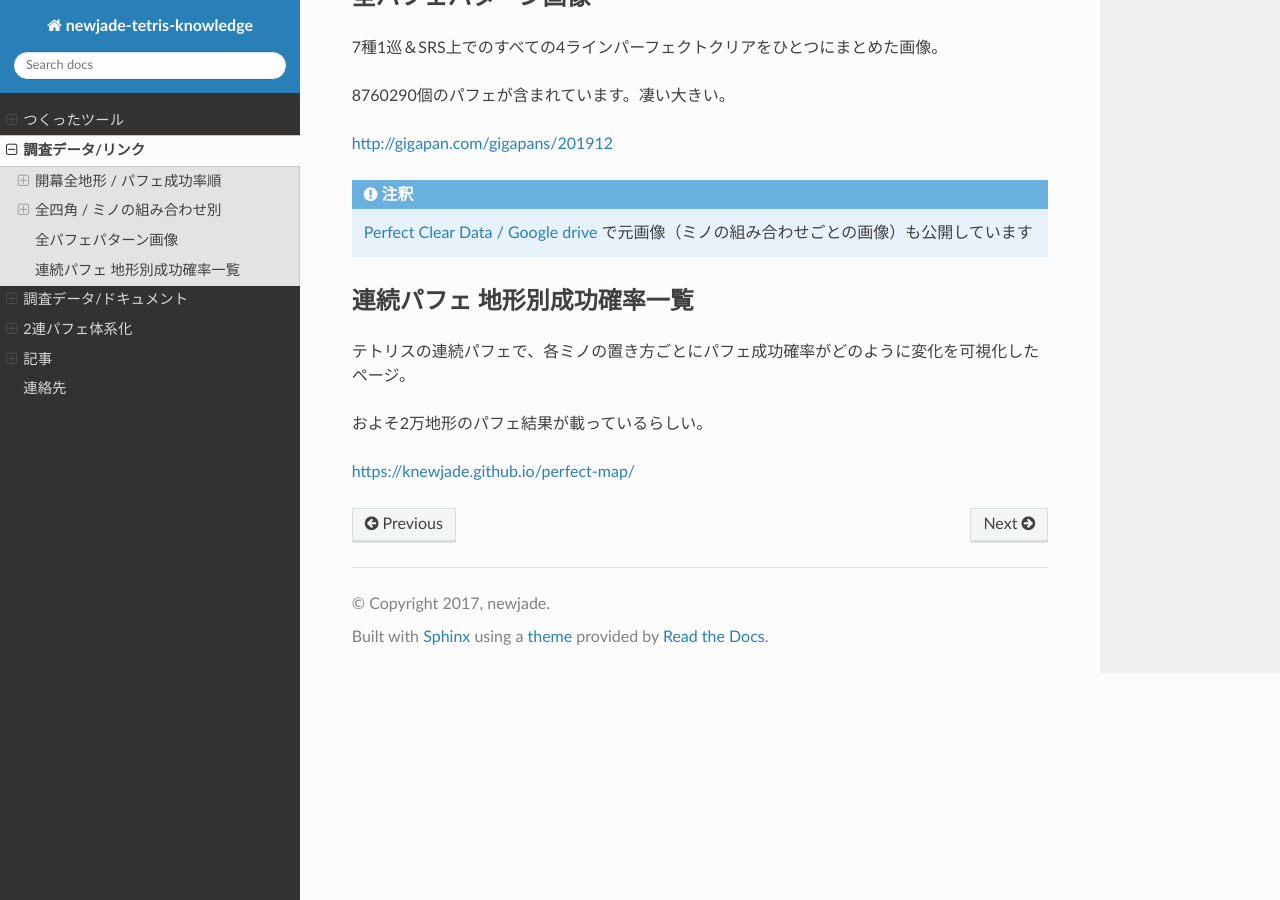
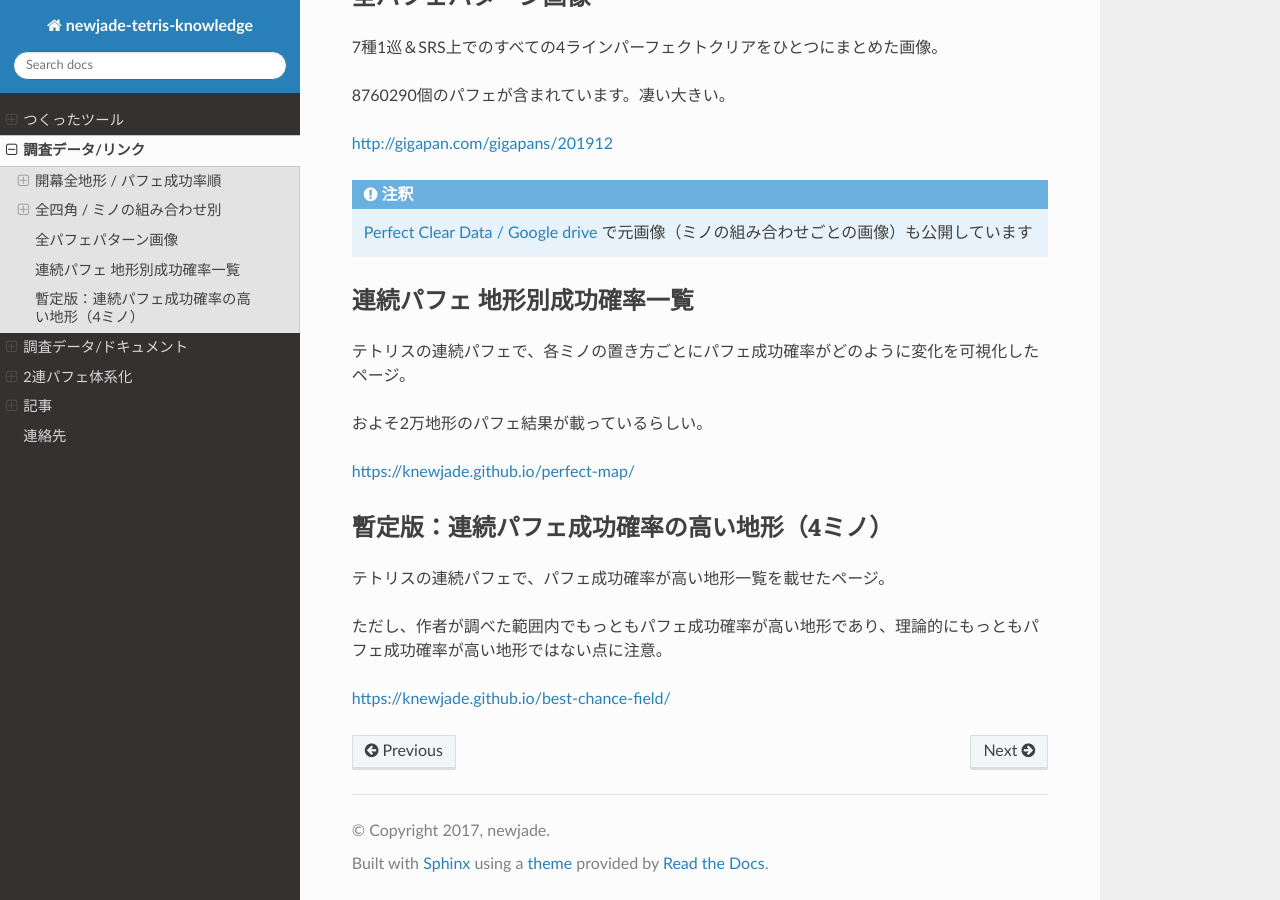
Before and after one commit to knewjade/tetris-knowledge-sphinx, a Sphinx documentation site: the page built from source/publish_links.rst, in a window 1280 px wide and 900 px high, scrolled down 1251 px. Built offline with Sphinx 7.4.7 and the Read the Docs theme 2.0.0, drawn with Linux system fonts in a browser that asks for light colours.

Commit message:
Add best chance field

```diff
--- a/source/publish_links.rst
+++ b/source/publish_links.rst
@@ -76,3 +76,12 @@ http://gigapan.com/gigapans/201912
 およそ2万地形のパフェ結果が載っているらしい。
 
 https://knewjade.github.io/perfect-map/
+
+暫定版：連続パフェ成功確率の高い地形（4ミノ）
+===========================================
+
+テトリスの連続パフェで、パフェ成功確率が高い地形一覧を載せたページ。
+
+ただし、作者が調べた範囲内でもっともパフェ成功確率が高い地形であり、理論的にもっともパフェ成功確率が高い地形ではない点に注意。
+
+https://knewjade.github.io/best-chance-field/
```
Also changed, not shown: source/2pcsystem/second_without_t.rst (+4 -4 lines).
